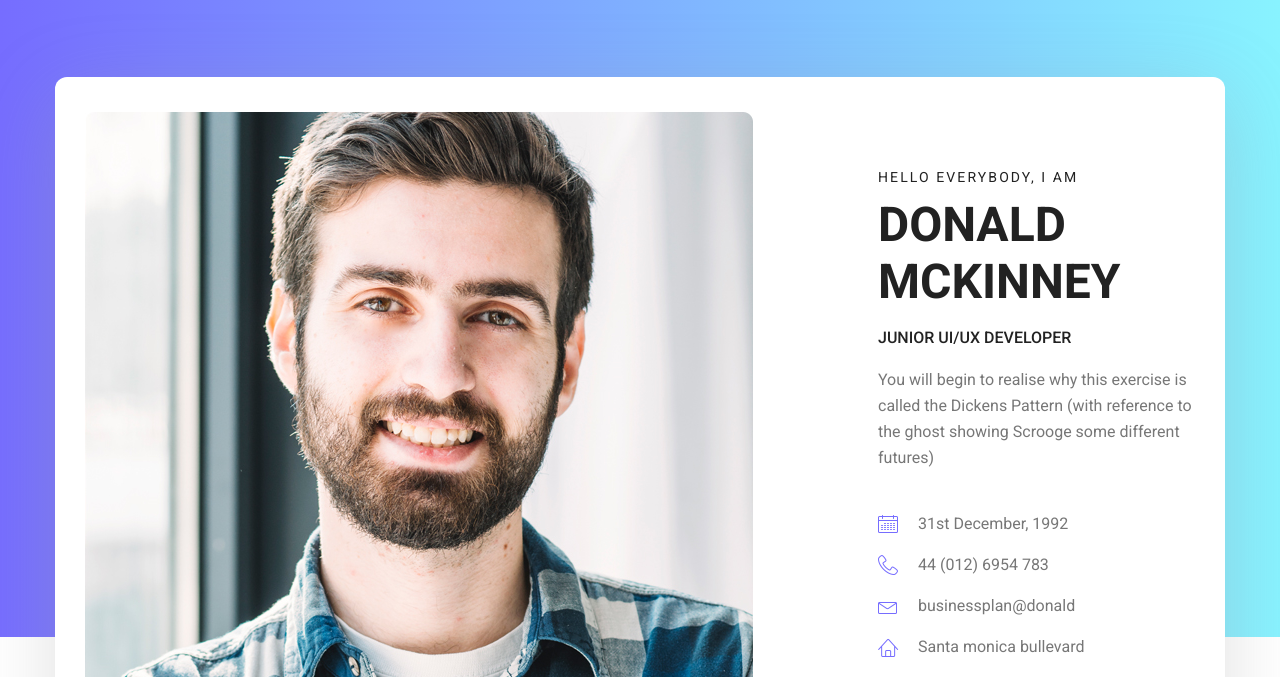
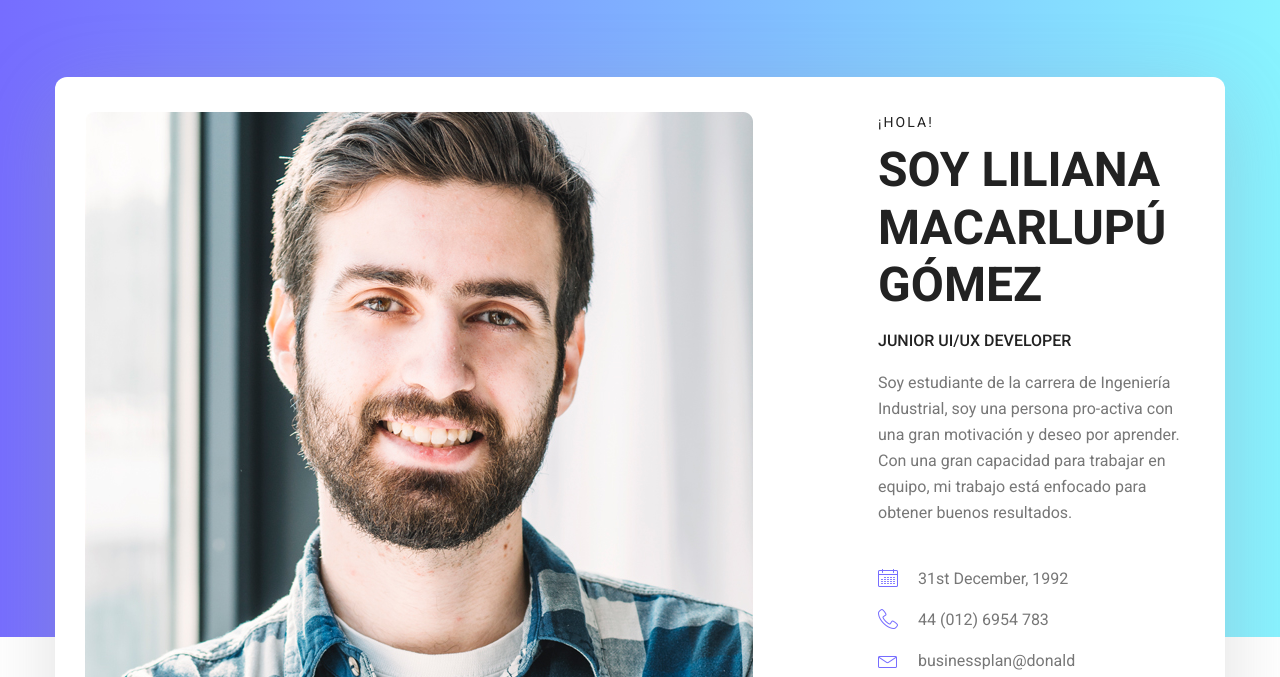
Before and after one commit to macarlupu/Actividad-fuera-de-aula, a plain HTML site: page index.html in a window 1280 px wide. Shown: the part 123-800 px from the top of the page. Drawn offline with Linux system fonts and the light colour scheme.

Commit message:
Update index.html

```diff
--- a/index.html
+++ b/index.html
@@ -74,10 +74,10 @@
 							</div>
 							<div class="media-body">
 								<div class="personal_text">
-									<h6>Hello Everybody, i am</h6>
-									<h3>Donald McKinney</h3>
+									<h6>¡Hola!</h6>
+									<h3>Soy Liliana Macarlupú Gómez</h3>
 									<h4>Junior UI/UX Developer</h4>
-									<p>You will begin to realise why this exercise is called the Dickens Pattern (with reference to the ghost showing Scrooge some different futures)</p>
+									<p>Soy estudiante de la carrera de Ingeniería Industrial, soy una persona pro-activa con una gran motivación y deseo por aprender. Con una gran capacidad para trabajar en equipo, mi trabajo está enfocado para obtener buenos resultados.</p>
 									<ul class="list basic_info">
 										<li><a href="#"><i class="lnr lnr-calendar-full"></i> 31st December, 1992</a></li>
 										<li><a href="#"><i class="lnr lnr-phone-handset"></i> 44 (012) 6954 783</a></li>
```
